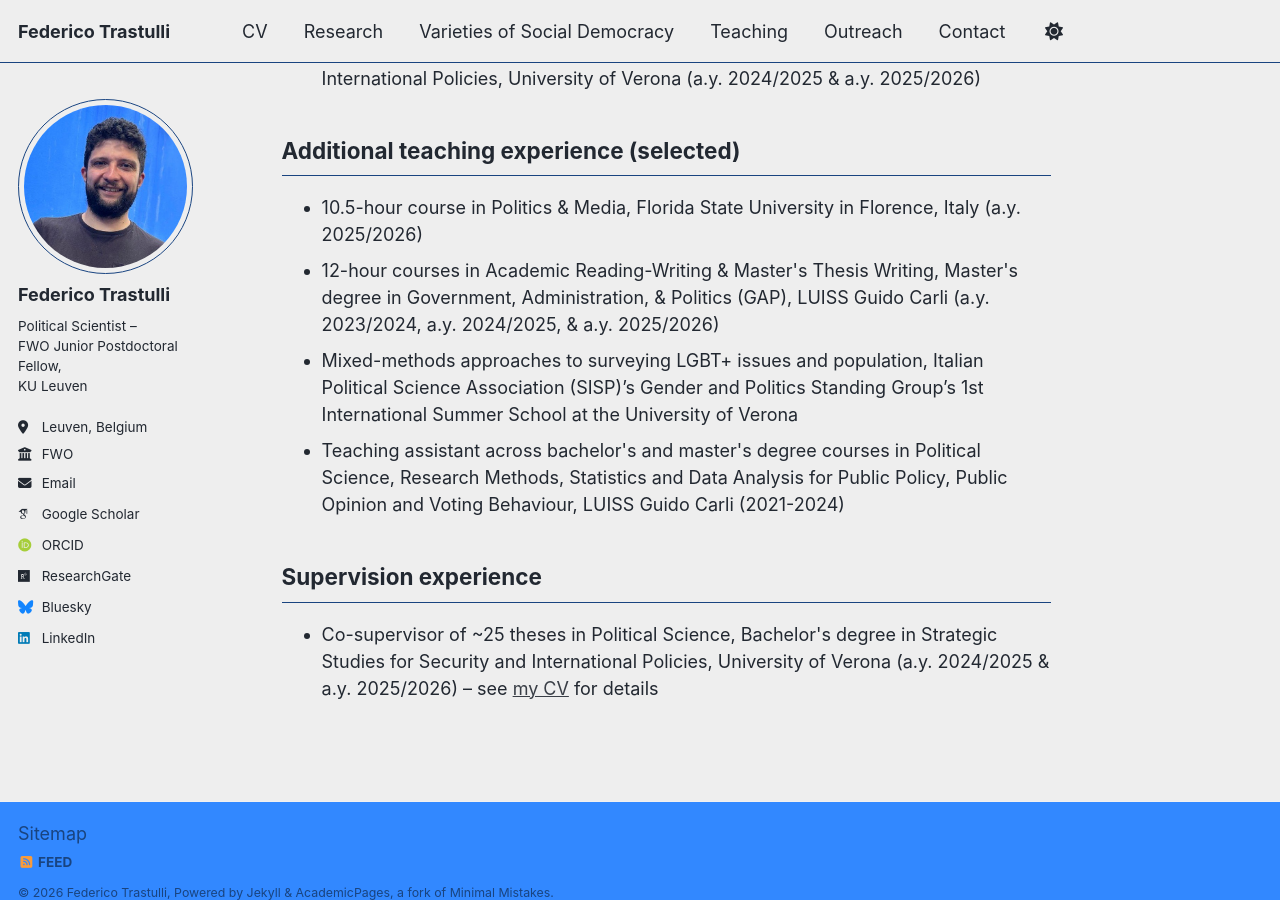
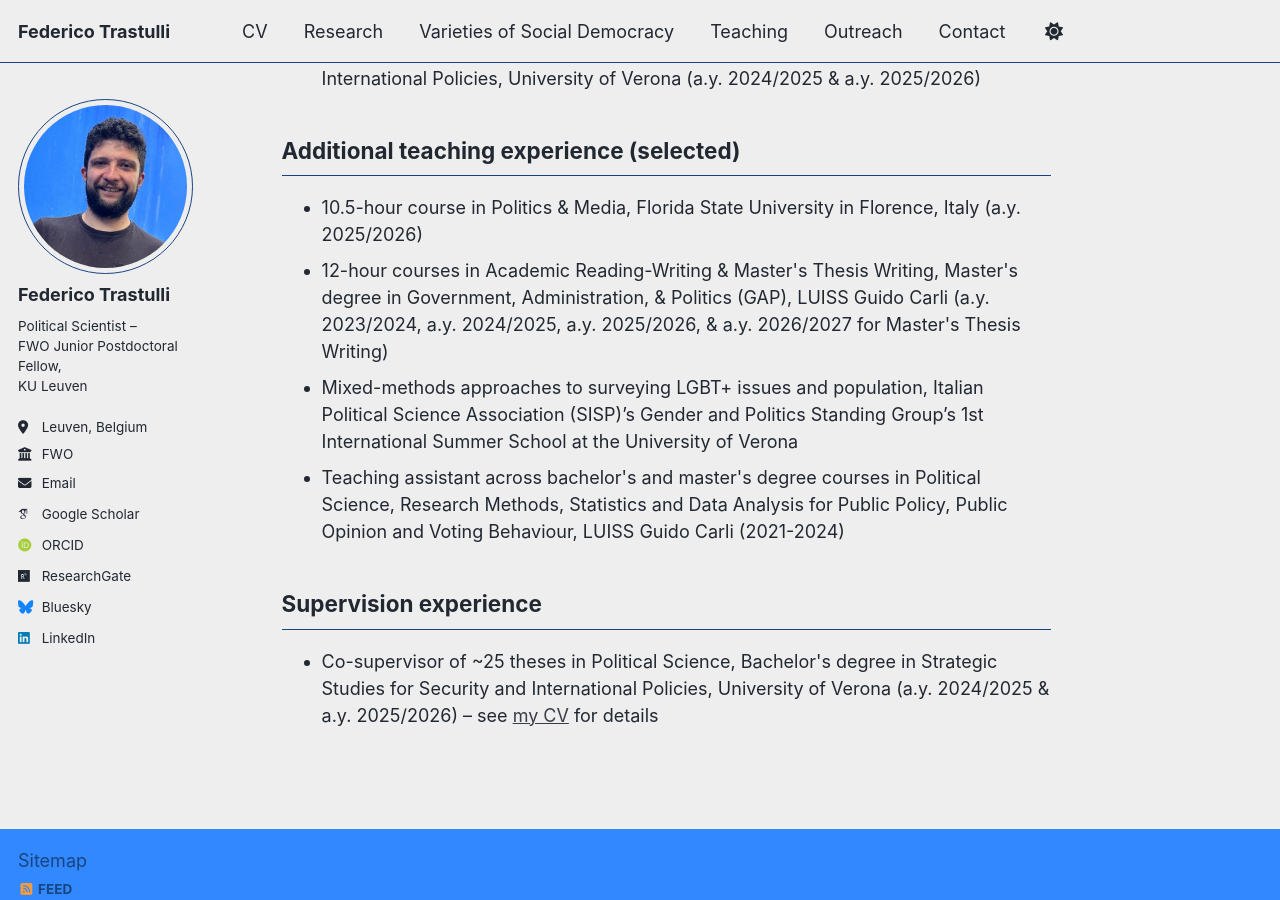
Before and after one commit to federicotrastulli/federicotrastulli.github.io, a Jekyll site: the page built from _pages/teaching.html, in a window 1280 px wide and 900 px high, scrolled down 454 px. Built offline with Jekyll 4.4.1, drawn with Linux system fonts in a browser that asks for light colours; some web fonts are replaced; a script bundle is joined from its source files by our own code; library files that are not in the unit come from our copies.

Commit message:
Update teaching.html

```diff
--- a/_pages/teaching.html
+++ b/_pages/teaching.html
@@ -20,7 +20,7 @@ author_profile: true
 <h2>Additional teaching experience (selected)</h2>
 <ul>
   <li>10.5-hour course in Politics &amp; Media, Florida State University in Florence, Italy (a.y. 2025/2026)</li>
-  <li>12-hour courses in Academic Reading-Writing &amp; Master's Thesis Writing, Master's degree in Government, Administration, &amp; Politics (GAP), LUISS Guido Carli (a.y. 2023/2024, a.y. 2024/2025, &amp; a.y. 2025/2026)</li>
+  <li>12-hour courses in Academic Reading-Writing &amp; Master's Thesis Writing, Master's degree in Government, Administration, &amp; Politics (GAP), LUISS Guido Carli (a.y. 2023/2024, a.y. 2024/2025, a.y. 2025/2026, &amp; a.y. 2026/2027 for Master's Thesis Writing)</li>
   <li>Mixed-methods approaches to surveying LGBT+ issues and population, Italian Political Science Association (SISP)’s Gender and Politics Standing Group’s 1st International Summer School at the University of Verona</li>
   <li>Teaching assistant across bachelor's and master's degree courses in Political Science, Research Methods, Statistics and Data Analysis for Public Policy, Public Opinion and Voting Behaviour, LUISS Guido Carli (2021-2024)</li>
 </ul>
```
